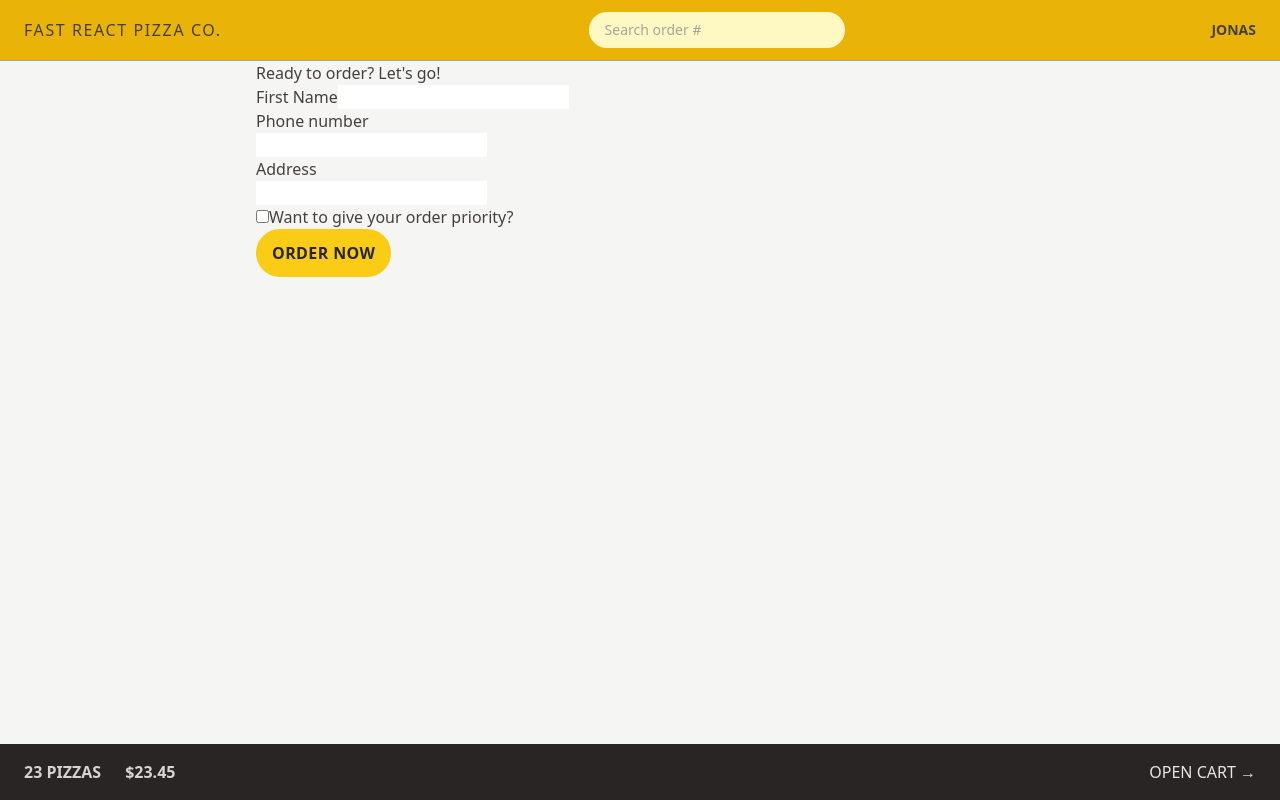
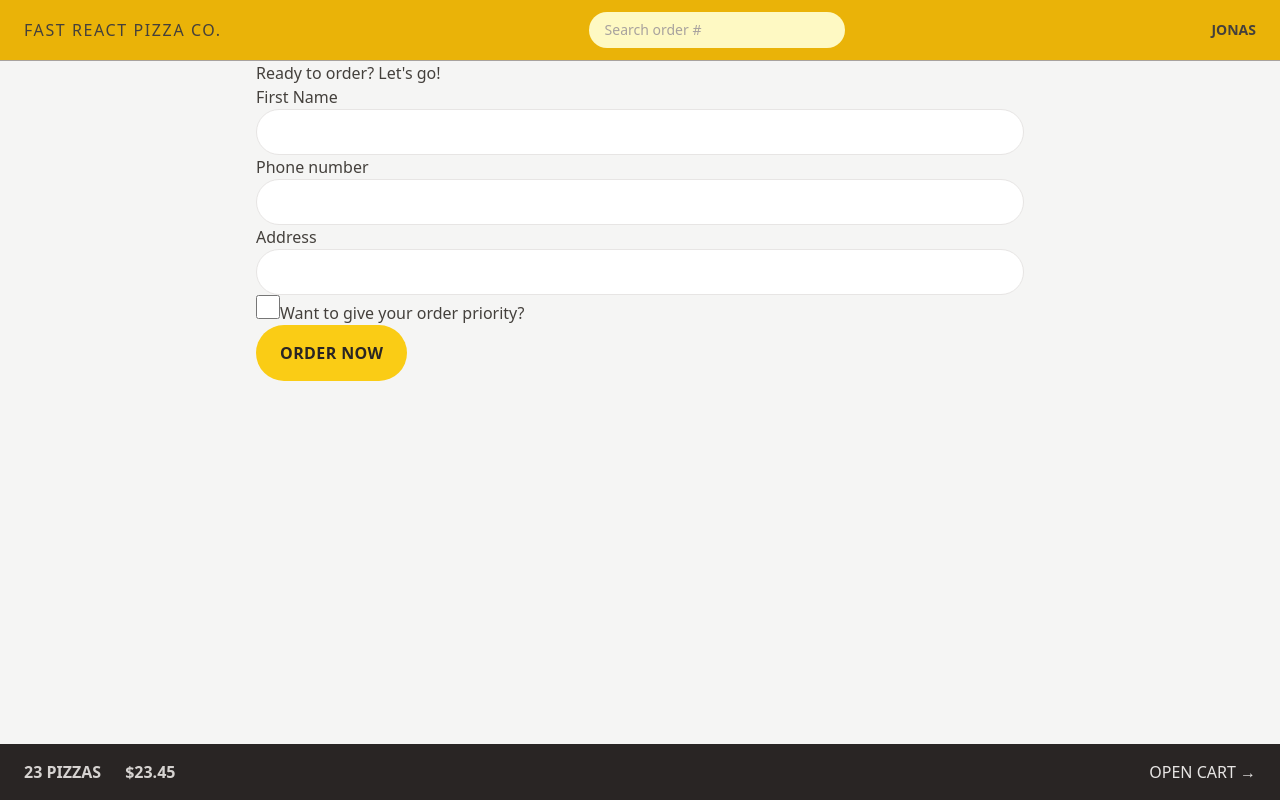
Before and after one commit to abdGhost/fast-react-pizza, a React (Vite) app: page /order/new in a window 1280 px wide. Built offline with nearby package versions, Linux system fonts and the light colour scheme.

Commit message:
added styling for button

```diff
--- a/src/features/order/CreateOrder.jsx
+++ b/src/features/order/CreateOrder.jsx
@@ -1,5 +1,6 @@
 import { Form, redirect, useActionData, useNavigation } from "react-router-dom";
 import { createOrder } from "../../services/apiRestaurant";
+import Button from "../../ui/Button";
 
 // https://uibakery.io/regex-library/phone-number
 const isValidPhone = (str) =>
@@ -47,13 +48,23 @@ function CreateOrder() {
       <Form method="POST">
         <div>
           <label>First Name</label>
-          <input type="text" name="customer" required />
+          <input
+            className="rounded-full border border-stone-200 px-4 py-2 text-sm transition-all duration-300 placeholder:text-stone-400 focus:outline-none focus:ring focus:ring-yellow-400 w-full md:px-6 md:py-3"
+            type="text"
+            name="customer"
+            required
+          />
         </div>
 
         <div>
           <label>Phone number</label>
           <div>
-            <input type="tel" name="phone" required />
+            <input
+              className="rounded-full border border-stone-200 px-4 py-2 text-sm transition-all duration-300 placeholder:text-stone-400 focus:outline-none focus:ring focus:ring-yellow-400 w-full md:px-6 md:py-3"
+              type="tel"
+              name="phone"
+              required
+            />
           </div>
           {formErrors?.phone && <p>{formErrors.phone}</p>}
         </div>
@@ -61,12 +72,18 @@ function CreateOrder() {
         <div>
           <label>Address</label>
           <div>
-            <input type="text" name="address" required />
+            <input
+              className="rounded-full border border-stone-200 px-4 py-2 text-sm transition-all duration-300 placeholder:text-stone-400 focus:outline-none focus:ring focus:ring-yellow-400 w-full md:px-6 md:py-3"
+              type="text"
+              name="address"
+              required
+            />
           </div>
         </div>
 
         <div>
           <input
+            className="h-6 w-6 accent-yellow-400 focus:outline-none focus:ring focus:ring-yellow-400 focus:ring-offset-2"
             type="checkbox"
             name="priority"
             id="priority"
@@ -78,12 +95,16 @@ function CreateOrder() {
 
         <div>
           <input type="hidden" name="cart" value={JSON.stringify(cart)} />
-          <button
+          {/* <button
             disabled={isSubmitting}
             className="bg-yellow-400 uppercase font-semibold text-stone-800 py-3 px-4 inline-block tracking-wide rounded-full hover:bg-yellow-300 translate-colors duration-300 focus:outline-none focus-ring focus:ring-yellow-300 focus:bg-yellow-300 focus:ring-offset-2 disabled:cursor-not-allowed"
           >
             {isSubmitting ? "Placing order..." : "Order now"}
-          </button>
+          </button> */}
+
+          <Button disabled={isSubmitting}>
+            {isSubmitting ? "Placing order..." : "Order now"}
+          </Button>
         </div>
       </Form>
     </div>
--- a/src/features/user/CreateUser.jsx
+++ b/src/features/user/CreateUser.jsx
@@ -1,4 +1,5 @@
 import { useState } from "react";
+import Button from "../../ui/Button";
 
 function CreateUser() {
   const [username, setUsername] = useState("");
@@ -18,12 +19,12 @@ function CreateUser() {
         placeholder="Your full name"
         value={username}
         onChange={(e) => setUsername(e.target.value)}
-        className="w-72"
+        className="rounded-full border border-stone-200 px-4 py-2 text-sm transition-all duration-300 placeholder:text-stone-400 focus:outline-none focus:ring focus:ring-yellow-400 md:w-full md:px-6 md:py-3 w-72 mb-6"
       />
 
       {username !== "" && (
         <div>
-          <button>Start ordering</button>
+          <Button>Start ordering</Button>
         </div>
       )}
     </form>
--- /dev/null
+++ b/src/ui/Button.jsx
@@ -0,0 +1,11 @@
+// eslint-disable-next-line react/prop-types
+export default function Button({ children, disabled }) {
+  return (
+    <button
+      disabled={disabled}
+      className="bg-yellow-400 uppercase font-semibold text-stone-800 py-3 px-4 inline-block tracking-wide rounded-full hover:bg-yellow-300 translate-colors duration-300 focus:outline-none focus-ring focus:ring-yellow-300 focus:bg-yellow-300 focus:ring-offset-2 disabled:cursor-not-allowed sm:px-6 sm:py-4"
+    >
+      {children}
+    </button>
+  );
+}
```
Also changed, not shown: src/index.css (+24 -17 lines).
